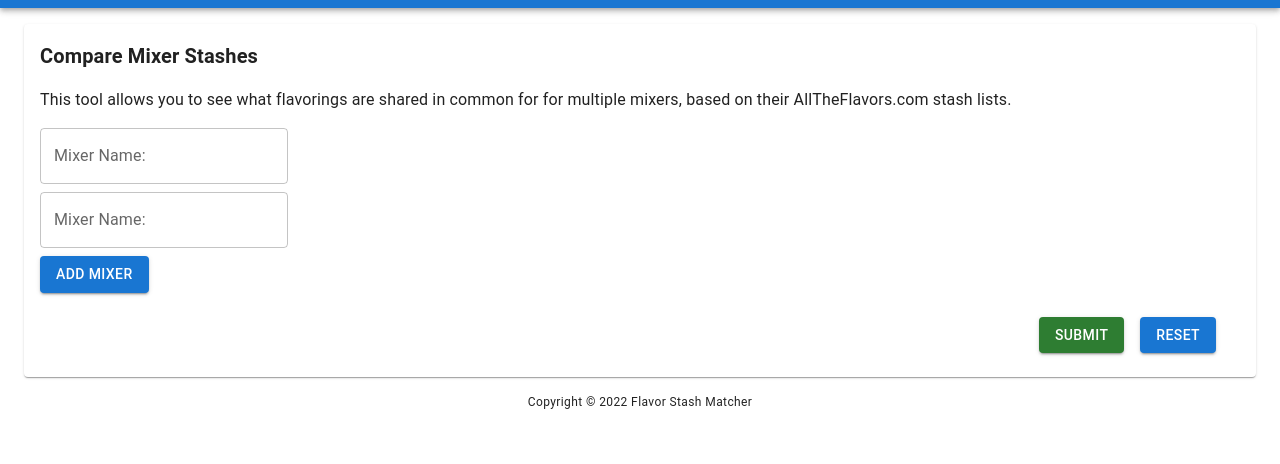
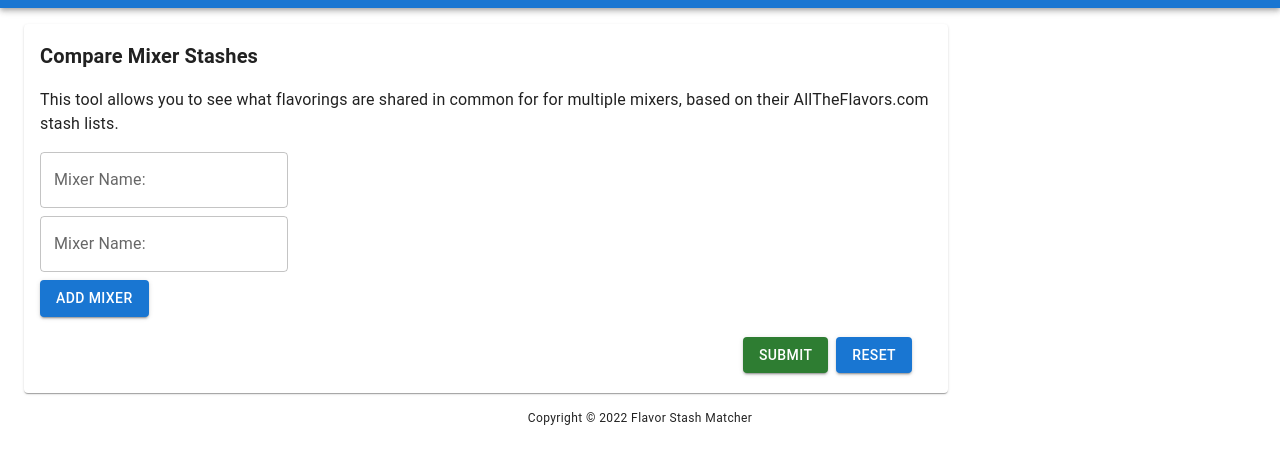
Before and after one commit to hdaws/flavor-stash-matchup, a Gatsby site: page / in a window 1280 px wide. Shown: the part 56-520 px from the top of the page. Built offline with nearby package versions, Linux system fonts and the light colour scheme; Gatsby itself is replaced by a stand-in of ours.

Commit message:
make paper layout smaller, still need to center on page

```diff
--- a/src/components/mixer-list.js
+++ b/src/components/mixer-list.js
@@ -131,7 +131,7 @@ const MixerList = () => {
 
   return (
     <Container maxWidth="xl">
-      <Paper sx={{ mb: 2, mt: 2, p: 2 }}>
+      <Paper sx={{ mb: 2, mt: 2, p: 2, maxWidth: '75%' }}>
         <Typography style={{ fontWeight: 600 }} variant="h6" sx={{ mb: 2 }}>
           {' '}
           Compare Mixer Stashes{' '}
@@ -208,7 +208,7 @@ const MixerList = () => {
                 }}
               >
                 <Button
-                  sx={{ m: 1 }}
+                  sx={{ m: 0.5 }}
                   color="success"
                   variant="contained"
                   disabled={isSubmitting}
@@ -217,7 +217,7 @@ const MixerList = () => {
                   Submit
                 </Button>
                 <Button
-                  sx={{ m: 1 }}
+                  sx={{ m: 0.5 }}
                   variant="contained"
                   disabled={isSubmitting}
                   type="button"
```
